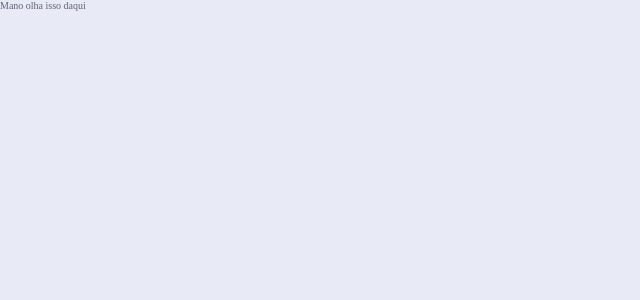
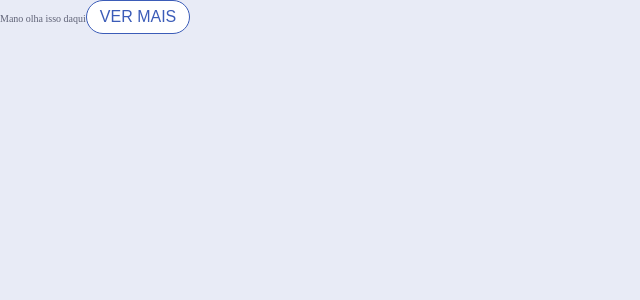
Before and after one commit to GuiRamos7/test-fliper, a React (Create React App) app: page / in a window 1280 px wide. Shown: the top 300 px of the page, without its empty margins (0-640 px from the left). Built offline with nearby package versions, Linux system fonts and the light colour scheme.

Commit message:
Creating button component

```diff
--- a/src/App.tsx
+++ b/src/App.tsx
@@ -1,6 +1,12 @@
 import React from 'react';
+import Button from 'components/Button';
 
 const App = () => {
-  return <div>Mano olha isso daqui</div>;
+  return (
+    <div>
+      Mano olha isso daqui
+      <Button>VER MAIS</Button>
+    </div>
+  );
 };
 export default App;
--- /dev/null
+++ b/src/components/Button.tsx
@@ -0,0 +1,8 @@
+import React from 'react';
+import { Button as ButtonStyled } from './style';
+
+const Button: React.FC = ({ children }) => {
+  return <ButtonStyled>{children}</ButtonStyled>;
+};
+
+export default Button;
--- /dev/null
+++ b/src/components/style.ts
@@ -0,0 +1,14 @@
+import styled from 'styled-components';
+
+
+export const Button = styled.button`
+  color: #3B5CB8;
+  padding: 7px 13px;
+  border: 1px solid #3B5CB8;
+  border-radius: 25px;
+  font-size: 1.6rem;
+  background: #FFF;
+  &:active {
+    background: #f0f0f0;
+  }
+`
```
